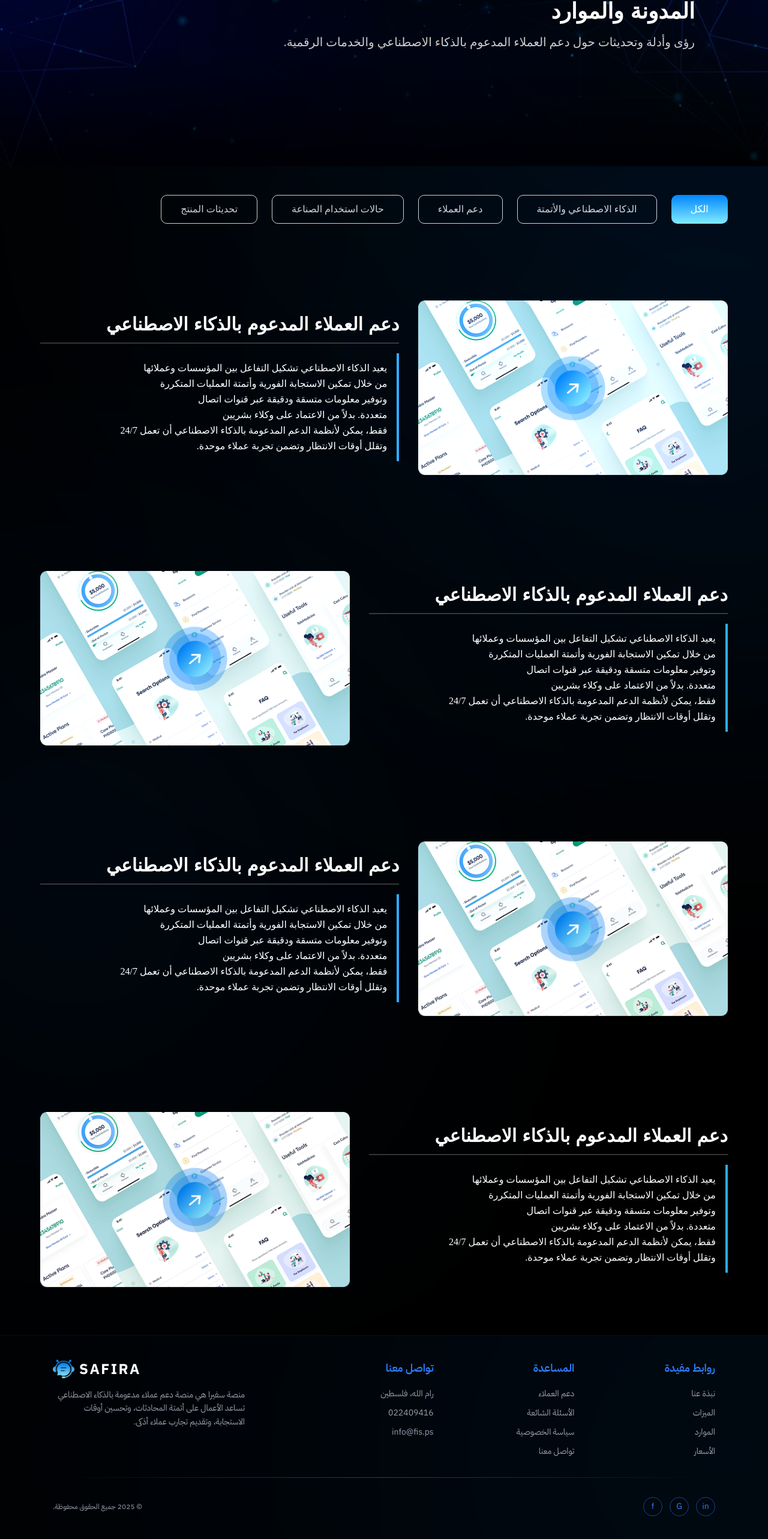
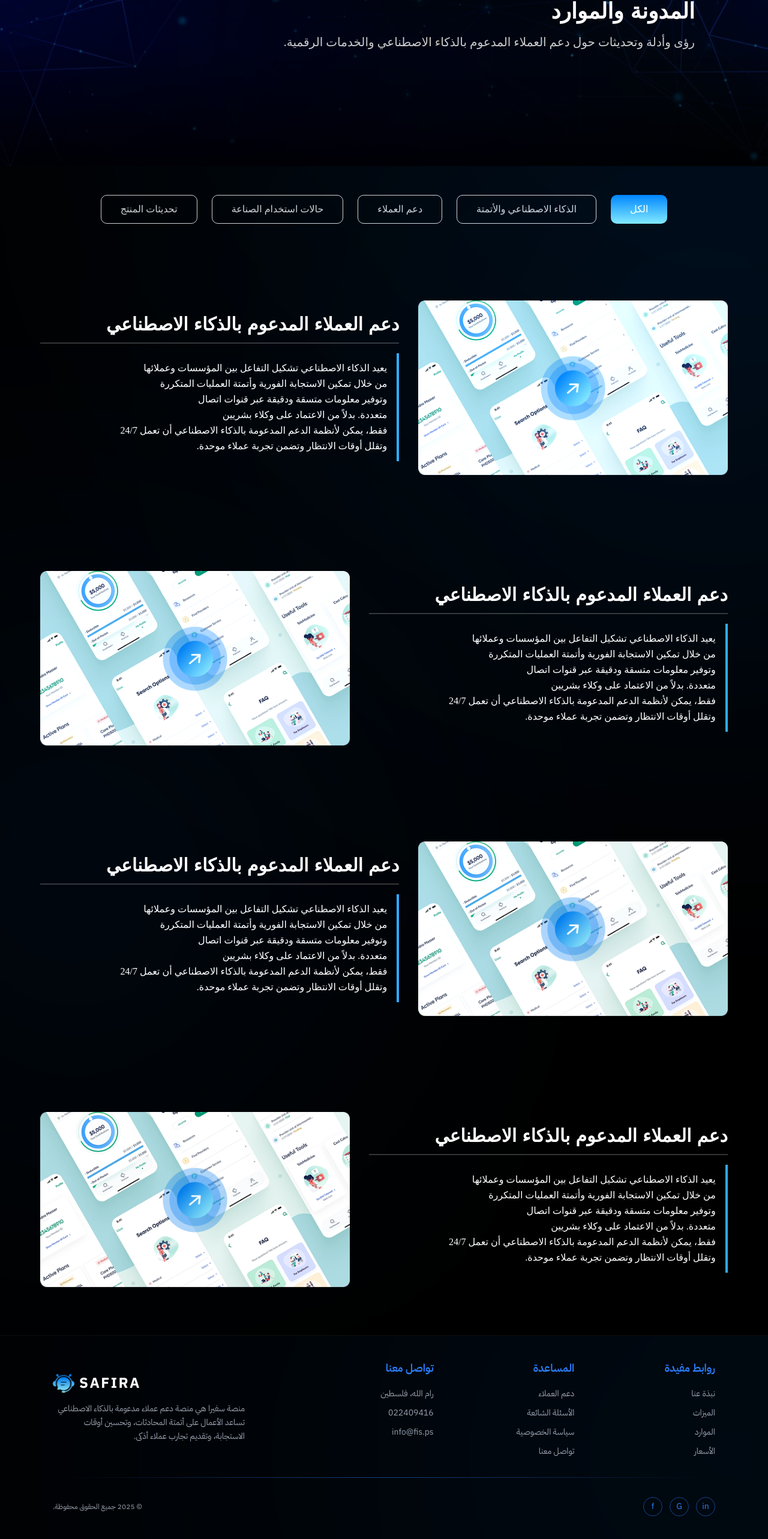
Before and after one commit to Esamka/SAFIRA-Platform, a Next.js app: page /resources in a window 1280 px wide. Shown: the part 186-2752 px from the top of the page at 60% size. Built offline with nearby package versions, Linux system fonts and the light colour scheme.

Commit message:
Responsive tabs centered and RTL fixes

```diff
--- a/src/components/layout/Footer.tsx
+++ b/src/components/layout/Footer.tsx
@@ -25,13 +25,13 @@ export default function Footer() {
 			/>
 
 			<div className="relative mx-auto max-w-6xl px-6 py-10">
-				<div className={`flex flex-col gap-8 lg:gap-12 ${isRTL ? "lg:flex-row-reverse" : "lg:flex-row"} justify-between`}>
+				   <div className={`flex flex-col gap-8 lg:gap-12 ${isRTL ? "lg:flex-row-reverse" : "lg:flex-row"} justify-between items-start lg:items-center ${isRTL ? "lg:justify-end" : ""}`}>
 					{/* Left Side - Logo and Description */}
-					<div className="flex flex-col gap-4 max-w-xs">
+					   <div className={`flex flex-col gap-4 max-w-xs ${isRTL ? "lg:items-end" : ""}`}>
 						{/* Logo */}
-						<div className={`flex gap-2 items-center ${isRTL ? "flex-row-reverse" : ""}`}>
+						   <div className={`flex gap-2 items-center ${isRTL ? "flex-row-reverse" : ""} ${isRTL ? "justify-end" : ""}`}>
 							<Image src="/Group 1707480382.png" alt="Logo" width={36} height={36} />
-							<h3 className="font-brand text-2xl font-bold text-white tracking-widest">
+							   <h3 className={`font-brand text-2xl font-bold text-white tracking-widest ${isRTL ? "text-right" : ""}`}>
 								SAFIRA
 							</h3>
 						</div>
--- a/src/components/pages/Resources.tsx
+++ b/src/components/pages/Resources.tsx
@@ -61,7 +61,7 @@ export default function Resources() {
 			</section>
 
 			<section className="relative mx-auto max-w-[1193.59px] px-6 py-12" dir={isRTL ? "rtl" : "ltr"}>
-				<div className="flex flex-wrap gap-3 sm:gap-4 md:gap-6">
+				<div className="flex flex-wrap gap-3 sm:gap-4 md:gap-6 justify-center w-full">
 					{tabs.map((tab) => (
 						<button
 							key={tab.id}
```
